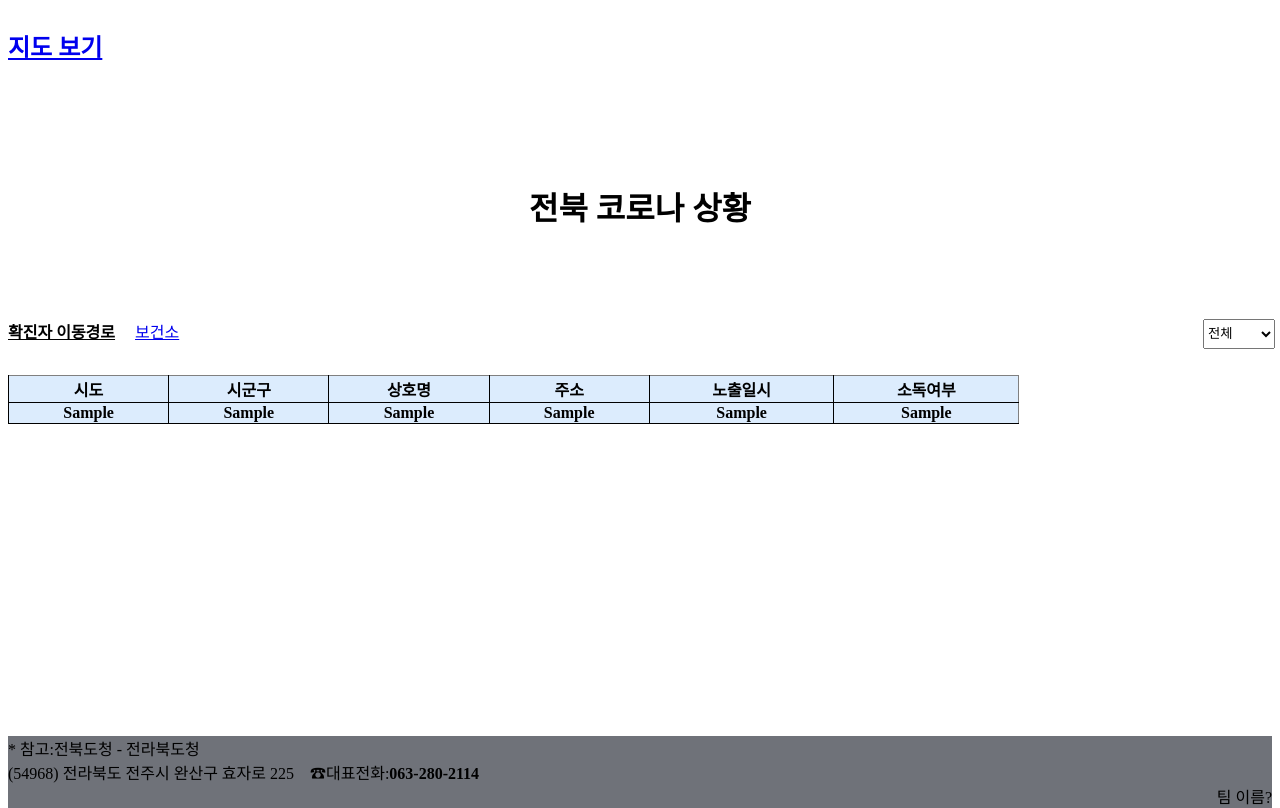
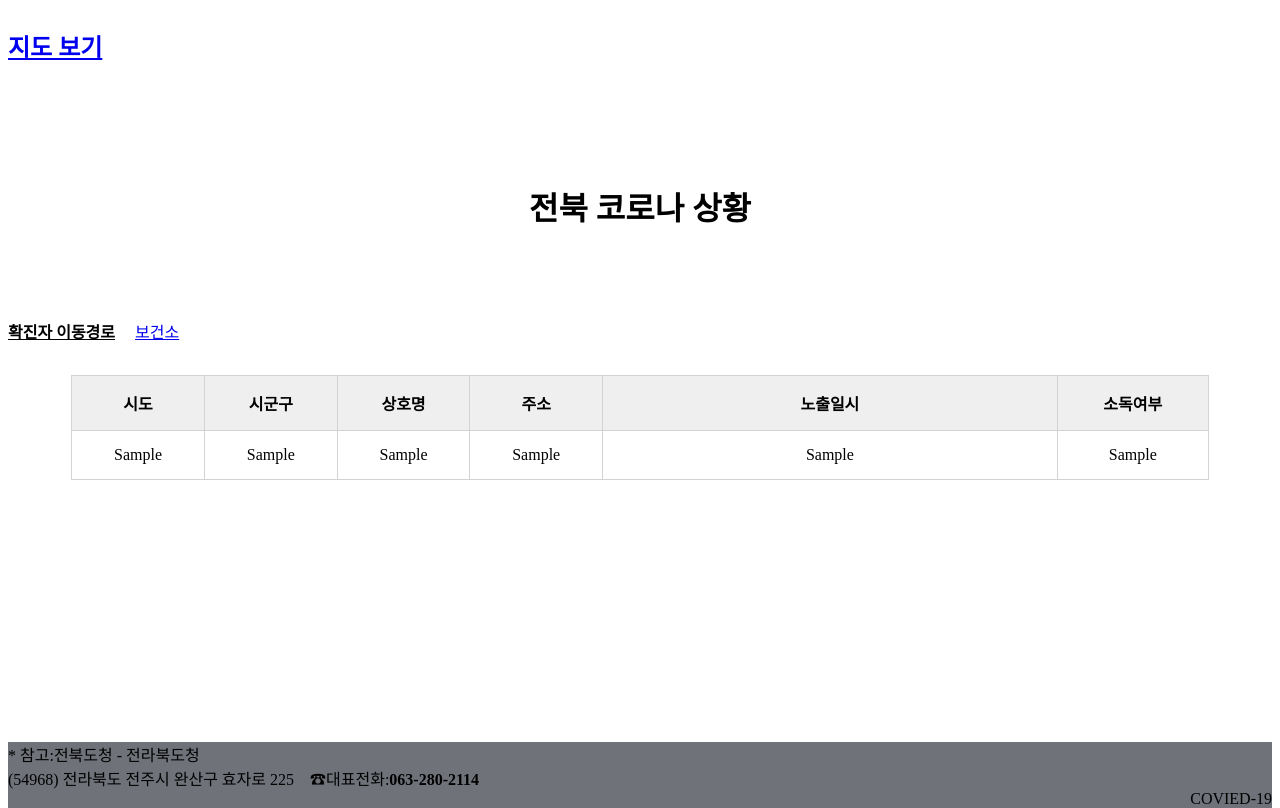
Before and after one commit to narin111/COVID19-MAP, a Django app: template cmapsite/corona/templates/corona/chart.html in a window 1280 px wide. Run offline with Django 3.2, Linux system fonts and the light colour scheme; the template is opened without the code that fills it: most values are stand-ins (such as "Sample title", 1, 10 or a date in 2020); lists and menus that the app fills with data are empty.

Commit message:
modify table layout

```diff
--- a/cmapsite/corona/templates/corona/chart.html
+++ b/cmapsite/corona/templates/corona/chart.html
@@ -12,22 +12,27 @@
     body {
          display: flex;
           flex-direction: column;
+          fontsize: 14px;
        }
 
     section {
           flex: 1;
     }
     table {
-        width:80%;
+        width:90%;
         border-collapse: collapse;
+        margin: auto;
+        margin-bottom: 15px;
     }
-    th{
-        border-left: 1px solid black;
-
-        border-bottom: 1px solid black;
-
-        background-color: rgb(220, 236, 253);
-    }
+    table td,
+        table th {
+            text-align: center;
+            padding: 15px;
+            border: 1px solid lightgray;
+        }
+        table th{
+            background-color: rgb(220, 236, 253);
+        }
 
   </style>
 
@@ -40,31 +45,17 @@
 </h2>
 
 <body>
-    <!-- 헤더 (맨위) 아직 클릭시 넘어가는거 안함-->
     <header>
     <div align="center" style="height:100px; margin-top: 100px;">
     <h1><strong>전북 코로나 상황</strong></h1>
     </div>
 <br><br>
 
-    <div style="position: abolute; left: 0px;">
+<!-- table 위의 버튼 -->
+<div style="position: abolute; left: 0px;">
   <a><b><u>확진자 이동경로</u></b>&nbsp&nbsp&nbsp&nbsp </a>
-    <!-- 현재는 확진자 이동경로 표 보여주는 창이라 생각하고 강조 -->
   <a href="{% url 'hospital_chart' %}"> 보건소 </a>
-
-
-
-  <select style="position: absolute; right:0px; float:left; height: 30px; margin-right: 5px;">
-    <option value="" selected="">전체</option>
-    <option value="전주" >전주</option>
-    <option value="익산" >익산</option>
-    <option value="군산" >군산</option>
-    <option value="무안" >무안</option>
-    <option value="전주 외..." >전북지역</option>
-</select>
-
-
-    </div>
+</div>
 
 </header>
 <p></p>
@@ -75,29 +66,28 @@
 <table border="1">
 <thread >
     <tr>
-        <th>시도</th>
-        <th>시군구</th>
-        <th>상호명</th>
-        <th>주소</th>
-        <th>노출일시</th>
-        <th>소독여부</th>
+        <td bgcolor="efefef"><b>시도</b></td>
+        <td bgcolor="efefef"><b>시군구</b></td>
+        <td bgcolor="efefef"><b>상호명</b></td>
+        <td bgcolor="efefef"><b>주소</b></td>
+        <td bgcolor="efefef"><b>노출일시</b></td>
+        <td bgcolor="efefef"><b>소독여부</b></td>
     </tr>
 </thread>
 <tbody>
     {% for data in data %}
         <tr>
-            <th>{{data.0}}</th>
-            <th>{{data.1}}</th>
-            <th>{{data.2}}</th>
-            <th>{{data.3}}</th>
-            <th>{{data.4}}</th>
-            <th>{{data.5}}</th>
+            <td>{{data.0}}</td>
+            <td>{{data.1}}</td>
+            <td>{{data.2}}</td>
+            <td>{{data.3}}</td>
+            <td width="40%" style="word-break:break-all;">{{data.4}}</td>
+            <td>{{data.5}}</td>
         </tr>
     {% endfor %}
 </tbody>
 </table>
 
-<!-- 표 페이지 넘기는것도 여기다 해야할것 같은데 이건 데이터 끌어오고 나서 해야할듯. 그래야 넘어갈게있 -->
 </section>
 
 
@@ -110,7 +100,7 @@
     </div>
 
     <div align="right">
-        팀 이름?
+        COVIED-19
     </div>
 </footer>
 
```
Also changed, not shown: cmapsite/corona/templates/corona/hospital_chart.html (+7 -18 lines).
